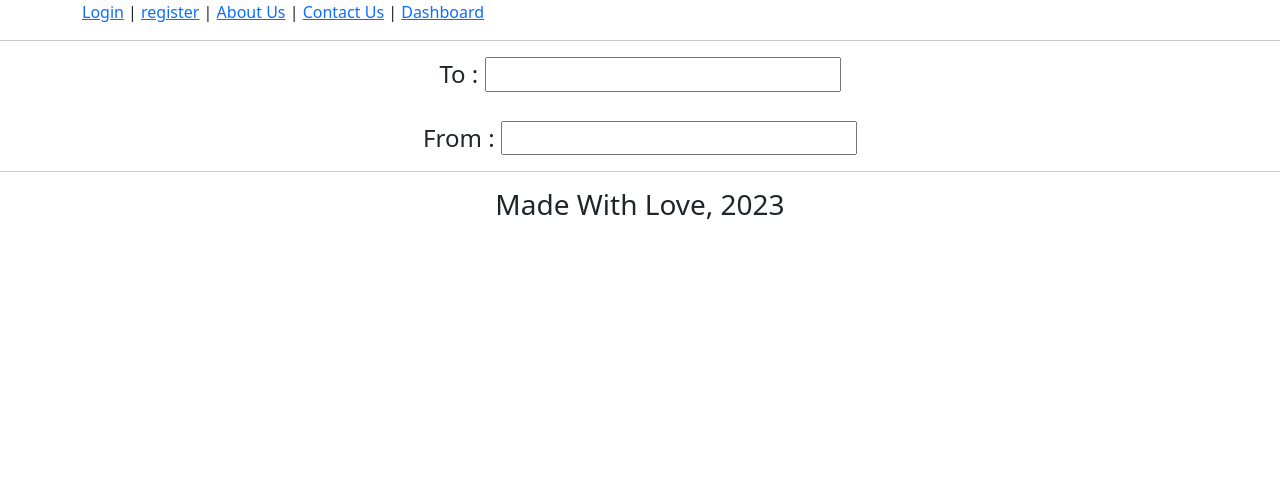
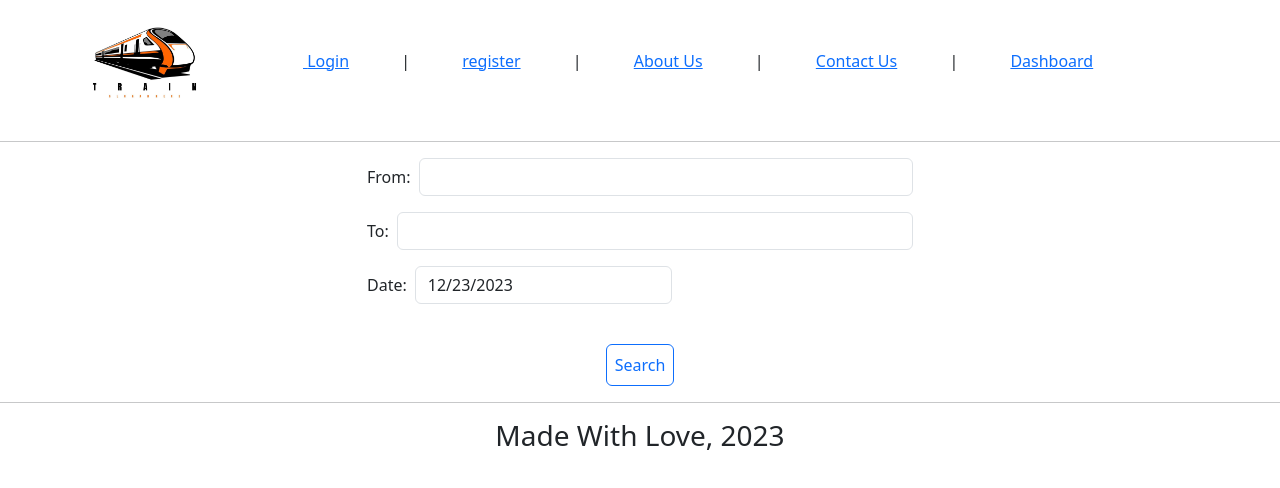
Before and after one commit to TrainReservationSystem/railway-reservation-system, a React (Create React App) app: page / in a window 1280 px wide. Shown: the top 488 px of the page. Built offline with nearby package versions, Linux system fonts and the light colour scheme.

Commit message:
Landing changed

```diff
--- a/package.json
+++ b/package.json
@@ -8,6 +8,7 @@
     "@testing-library/user-event": "^13.5.0",
     "bootstrap": "^5.3.2",
     "react": "^18.2.0",
+    "react-datepicker": "^4.25.0",
     "react-dom": "^18.2.0",
     "react-router-dom": "^6.21.1",
     "react-scripts": "5.0.1",
--- a/src/Header1.jsx
+++ b/src/Header1.jsx
@@ -4,23 +4,37 @@ import trainLogo from "./assets/trainLogo.jpg";
 import { Link, Switch, Route } from "react-router-dom";
 import Landing from "./Landing";
 import AboutUs from "./AboutUs";
+import "./style.css";
 
 const Header = () => {
   return (
     <>
       <div className="container">
-        {/* <img src={trainLogo} alt="logo" className="img-fluid h-25 w-25"></img>u */}
-        <Link to="/login"> Login</Link>
+        <img src={trainLogo} alt="logo" className="me-5 img-fluid logo-img" />
+        <Link to="/login" className="ms-5 me-5">
+          {" "}
+          Login
+        </Link>
         {" | "}
-        <Link to="/register"> register</Link>
+        <Link to="/register" className="ms-5 me-5">
+          {" "}
+          register
+        </Link>
         {" | "}
-        {/* <Link to="/landing"> Landing</Link>
-        {" | "} */}
-        <Link to="/about"> About Us</Link>
+        <Link to="/about" className="ms-5 me-5">
+          {" "}
+          About Us
+        </Link>
         {" | "}
-        <Link to="/contact"> Contact Us</Link>
+        <Link to="/contact" className="ms-5 me-5">
+          {" "}
+          Contact Us
+        </Link>
         {" | "}
-        <Link to="/login"> Dashboard</Link>
+        <Link to="/login" className="ms-5 me-5">
+          {" "}
+          Dashboard
+        </Link>
 
         {/* <Switch>
           <Route path="/" component={Landing} exact />
--- a/src/Landing.jsx
+++ b/src/Landing.jsx
@@ -1,23 +1,41 @@
-import React from "react";
+import React, { useState } from "react";
 import Header from "./Header1";
 import Footer from "./Footer";
-import { BrowserRouter } from "react-router-dom";
+import DatePicker from "react-datepicker";
+import "react-datepicker/dist/react-datepicker.css";
 
 const Landing = () => {
+  const [startDate, setStartDate] = useState(new Date());
+
   return (
     <>
-        <Header />
-
+      <Header />
       <hr />
-      <div className="container">
-        <center>
-          <h4>
-            To : <input type="text"></input>
-            <br />
-            <br />
-            From : <input type="text"></input>
-          </h4>
-        </center>
+      <div className="d-flex justify-content-center align-items-center">
+        <div className="container text-center">
+          <div className="row">
+            <div className="col-md-6 offset-md-3">
+              <div className="d-flex align-items-center mb-3">
+                <label className="me-2">From:</label>
+                <input type="text" className="form-control" />
+              </div>
+              <div className="d-flex align-items-center mb-3">
+                <label className="me-2">To:</label>
+                <input type="text" className="form-control" />
+              </div>
+              <div className="d-flex align-items-center mb-3">
+                <label className="me-2">Date:</label>
+                <DatePicker
+                  selected={startDate}
+                  onChange={(date) => setStartDate(date)}
+                  className="form-control"
+                />
+              </div>
+              <br />
+              <button className="btn btn-outline-primary p-2">Search</button>
+            </div>
+          </div>
+        </div>
       </div>
       <Footer />
     </>
--- /dev/null
+++ b/src/style.css
@@ -0,0 +1,8 @@
+*{
+    margin: 0;
+    padding: 0;
+}
+.logo-img {
+    max-height: 125px;
+    max-width: 125px;
+  }
```
Also changed, not shown: 1 other file (tests, documents, lock files or other folders).
